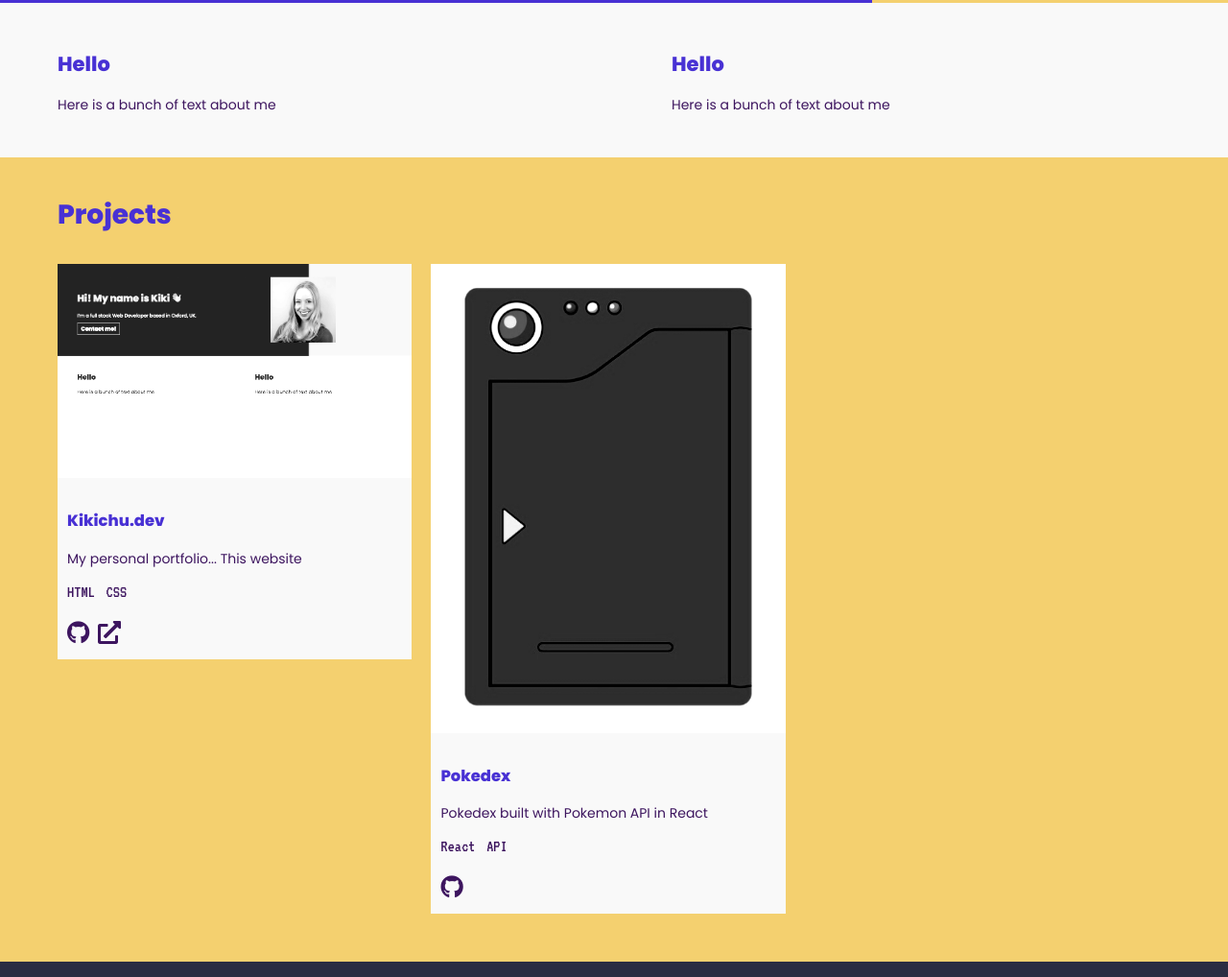
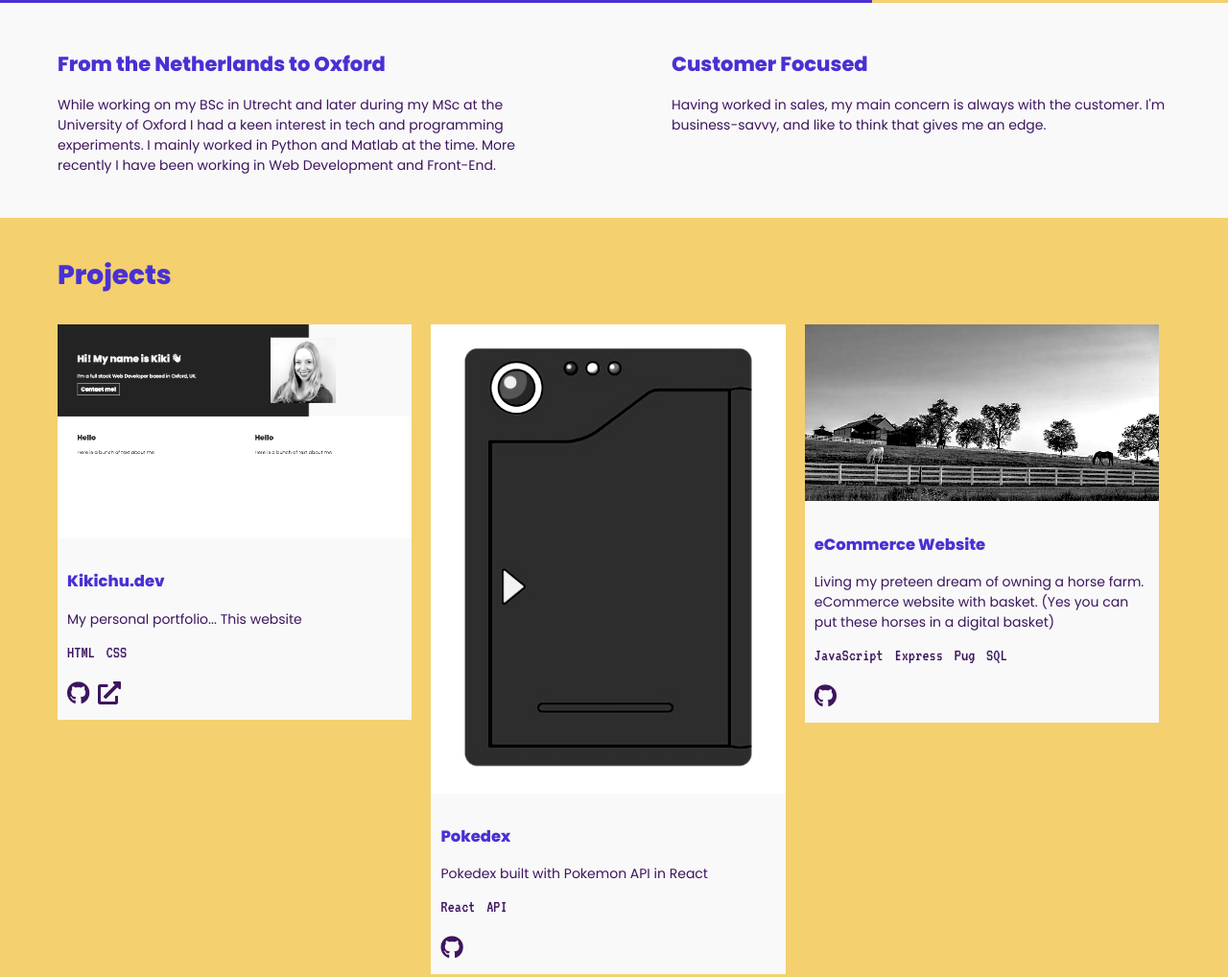
Before and after one commit to Kiki-chu/Kiki-chu.github.io, a website: page index.html in a window 1280 px wide. Shown: the part 323-1341 px from the top of the page at 96% size. Drawn offline with Linux system fonts and the light colour scheme; files whose address does not match are found by name.

Commit message:
adding more content

```diff
--- a/index.html
+++ b/index.html
@@ -26,7 +26,9 @@
       <div class="content">
         <h1>Hi! My name is Kiki 👋🏻</h1>
         <p>I’m a full stack Web Developer based in Oxford, UK.</p>
-        <a href="mailto:hi@kikichu.dev" class="button"> Contact me! </a>
+        <a href="mailto:kiki_de_bruijn@hotmail.com" class="button">
+          Contact me!
+        </a>
       </div>
       <div class="photo">
         <div class="img fakeborder">
@@ -37,14 +39,22 @@
     <div class="about">
       <section>
         <article>
-          <h2>Hello</h2>
-          <p>Here is a bunch of text about me</p>
+          <h2>From the Netherlands to Oxford</h2>
+          <p>
+            While working on my BSc in Utrecht and later during my MSc at the
+            University of Oxford I had a keen interest in tech and programming
+            experiments. I mainly worked in Python and Matlab at the time. More
+            recently I have been working in Web Development and Front-End.
+          </p>
         </article>
       </section>
       <section>
         <article>
-          <h2>Hello</h2>
-          <p>Here is a bunch of text about me</p>
+          <h2>Customer Focused</h2>
+          <p>
+            Having worked in sales, my main concern is always with the customer.
+            I'm business-savvy, and like to think that gives me an edge.
+          </p>
         </article>
       </section>
     </div>
@@ -88,6 +98,28 @@
             </div>
           </article>
         </section>
+        <section>
+          <article>
+            <img src="img/paddock.jpg" />
+            <div class="content">
+              <h1>eCommerce Website</h1>
+              <p>
+                Living my preteen dream of owning a horse farm. eCommerce
+                website with basket. (Yes you can put these horses in a digital
+                basket)
+              </p>
+              <ul class="tags">
+                <li>JavaScript</li>
+                <li>Express</li>
+                <li>Pug</li>
+                <li>SQL</li>
+              </ul>
+              <a target="_blank" href="https://github.com/Kiki-chu/horse-farm"
+                ><i class="fab fa-github"></i
+              ></a>
+            </div>
+          </article>
+        </section>
       </div>
     </div>
     <footer>
```
Also changed, not shown: img/paddock.jpg (added).
